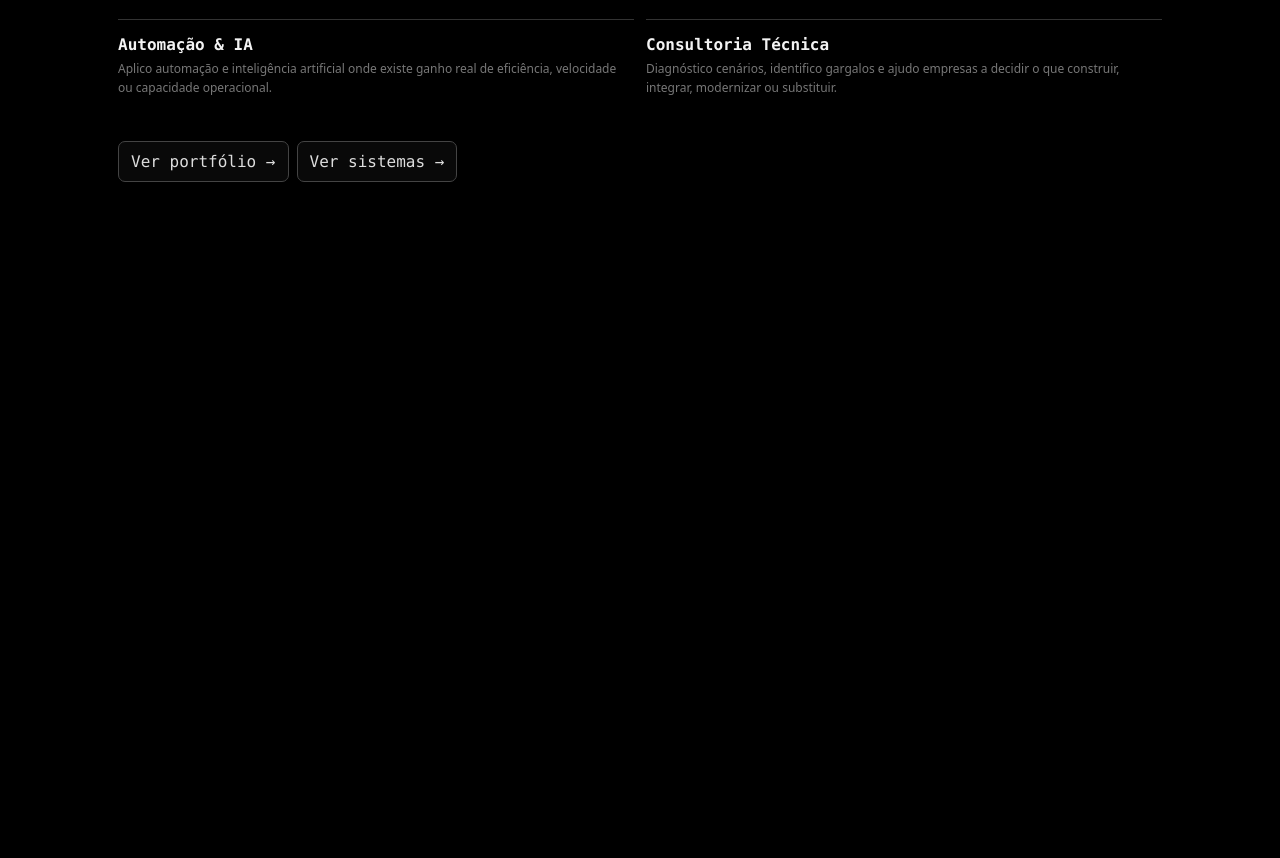
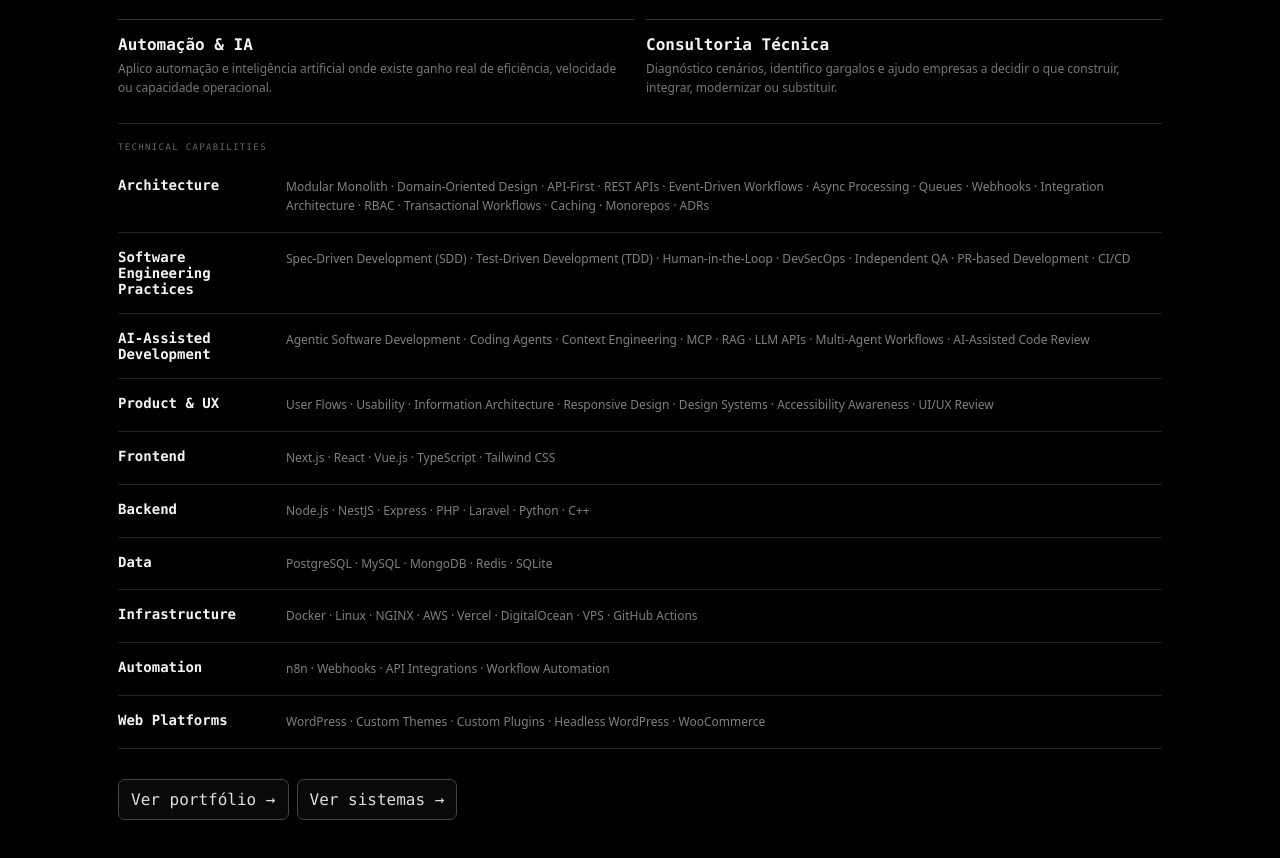
Before and after one commit to guilhermedemorais-dev/guilhermedemorais.dev, a Next.js app: page / in a window 1280 px wide. Shown: the part 1440-2298 px from the top of the page. Before the commit the page ends 1666 px from the top, so only its background shows below. Built offline with nearby package versions, Linux system fonts and the light colour scheme.

Commit message:
content: surface technical capabilities on about page

```diff
--- a/app/page.tsx
+++ b/app/page.tsx
@@ -1,7 +1,7 @@
 "use client";
 
 import { FormEvent, useEffect, useMemo, useState } from "react";
-import { caseStudies, evolution, featuredProjects, projects, services } from "@/data/site";
+import { caseStudies, evolution, featuredProjects, projects, services, technicalCapabilities } from "@/data/site";
 
 type Panel = "sobre" | "portfolio" | "servicos" | "blog" | "loja" | "setup" | "videos" | "sdr" | "cartao";
 type Message = { role: "user" | "assistant"; content: string };
@@ -285,6 +285,13 @@ export default function Home() {
 
                 <div className="grid2">{services.map(([title, description]) => <article className="lineCard" key={title}><h3>{title}</h3><p>{description}</p></article>)}</div>
 
+                <div className="evolutionBlock">
+                  <div className="eyebrow">Technical capabilities</div>
+                  {technicalCapabilities.map(([title, items]) => (
+                    <article className="evolutionItem" key={title}><h3>{title}</h3><p>{items}</p></article>
+                  ))}
+                </div>
+
                 <div className="ctaRow">
                   <button onClick={() => selectPanel("portfolio")}>Ver portfólio →</button>
                   <button onClick={() => selectPanel("loja")}>Ver sistemas →</button>
```
